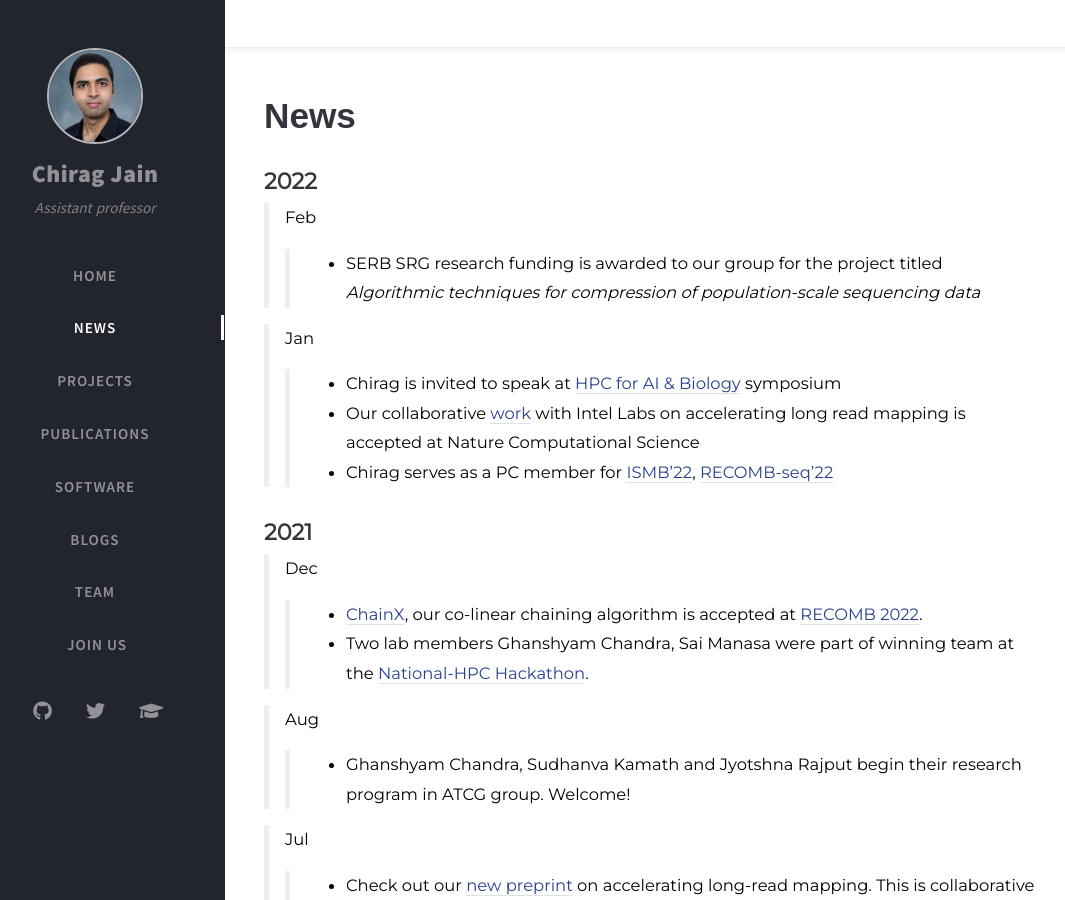
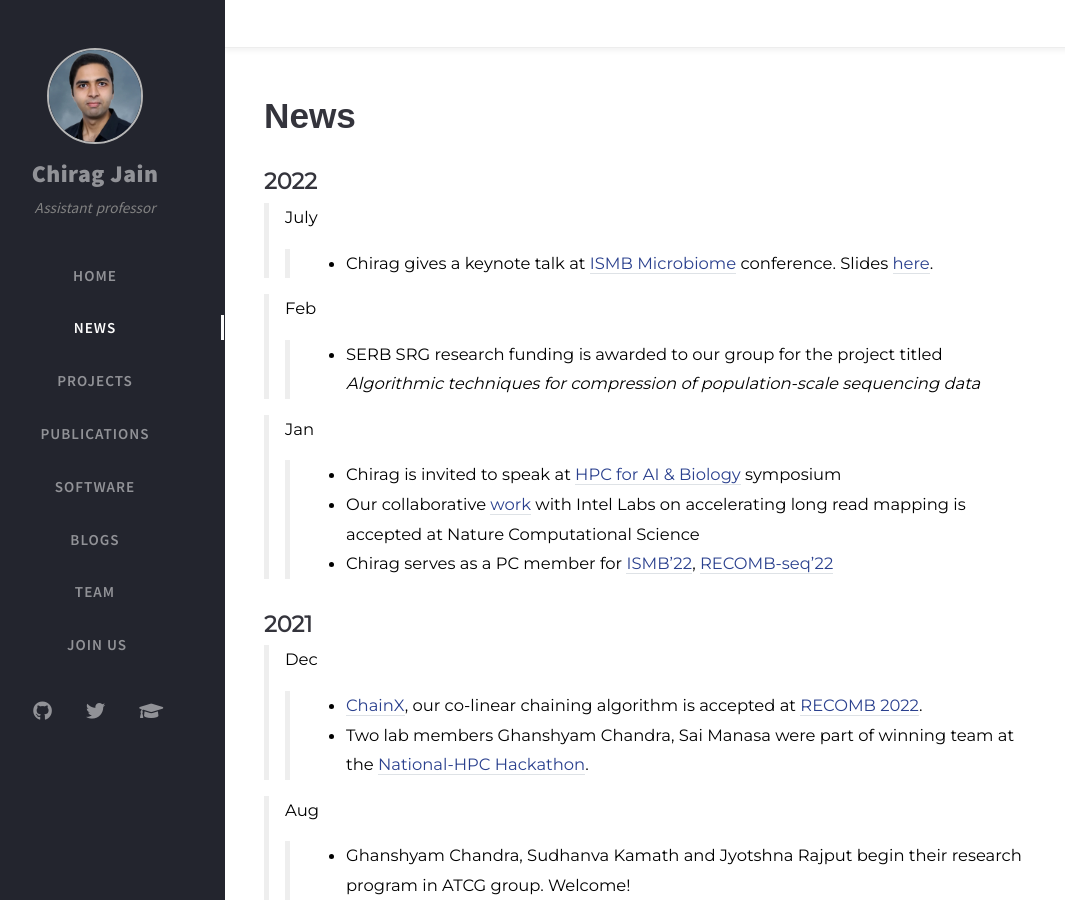
Before and after one commit to at-cg/at-cg.github.io, a Jekyll site: the page built from tabs/new.md, in a window 1280 px wide and 900 px high. Shown: the whole window, without its empty margins (35-1100 px from the left). Built offline with Jekyll 4.4.1, drawn with Linux system fonts in a browser that asks for light colours; nearby versions of some CDN libraries; comment, search, counter and statistics services are not loaded.

Commit message:
Update new.md

```diff
--- a/tabs/new.md
+++ b/tabs/new.md
@@ -20,6 +20,9 @@ type: news
 # **News**
 
 ## **2022**
+
+> July
+>> - Chirag gives a keynote talk at [ISMB Microbiome](https://www.iscb.org/ismb2022-program/abstracts/microbiome) conference. Slides [here](https://drive.google.com/file/d/1CJb3H5E0dfSQMyDjrzzth5TG2M_IEO2R/view?usp=sharing).
 
 > Feb
 >> - SERB SRG research funding is awarded to our group for the project titled *Algorithmic techniques for compression of population-scale sequencing data*
```
